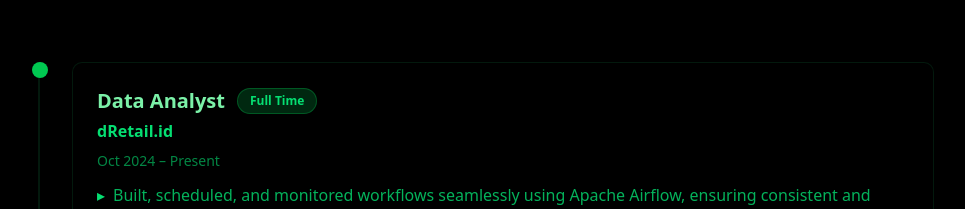
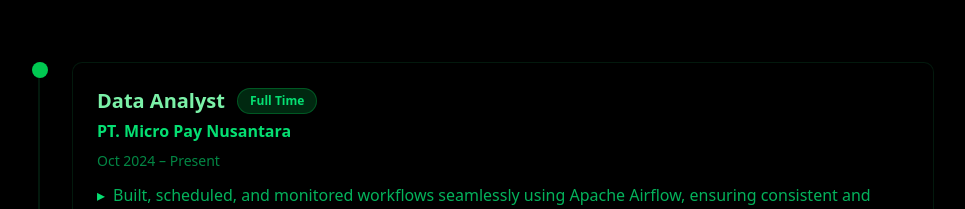
Before and after one commit to zeroix07/mywebsite-portfolio, a Next.js app: page / in a window 1280 px wide. Shown: the part 4648-4857 px from the top of the page, without its empty margins (154-1119 px from the left). Built offline with nearby package versions, Linux system fonts and the light colour scheme.

Commit message:
Update company name for Data Analyst position

```diff
--- a/src/app/page.tsx
+++ b/src/app/page.tsx
@@ -670,7 +670,7 @@
             {[
               {
                 title: "Data Analyst",
-                company: "dRetail.id",
+                company: "PT. Micro Pay Nusantara",
                 period: "Oct 2024 – Present",
                 type: "Full Time",
                 description: [
```
